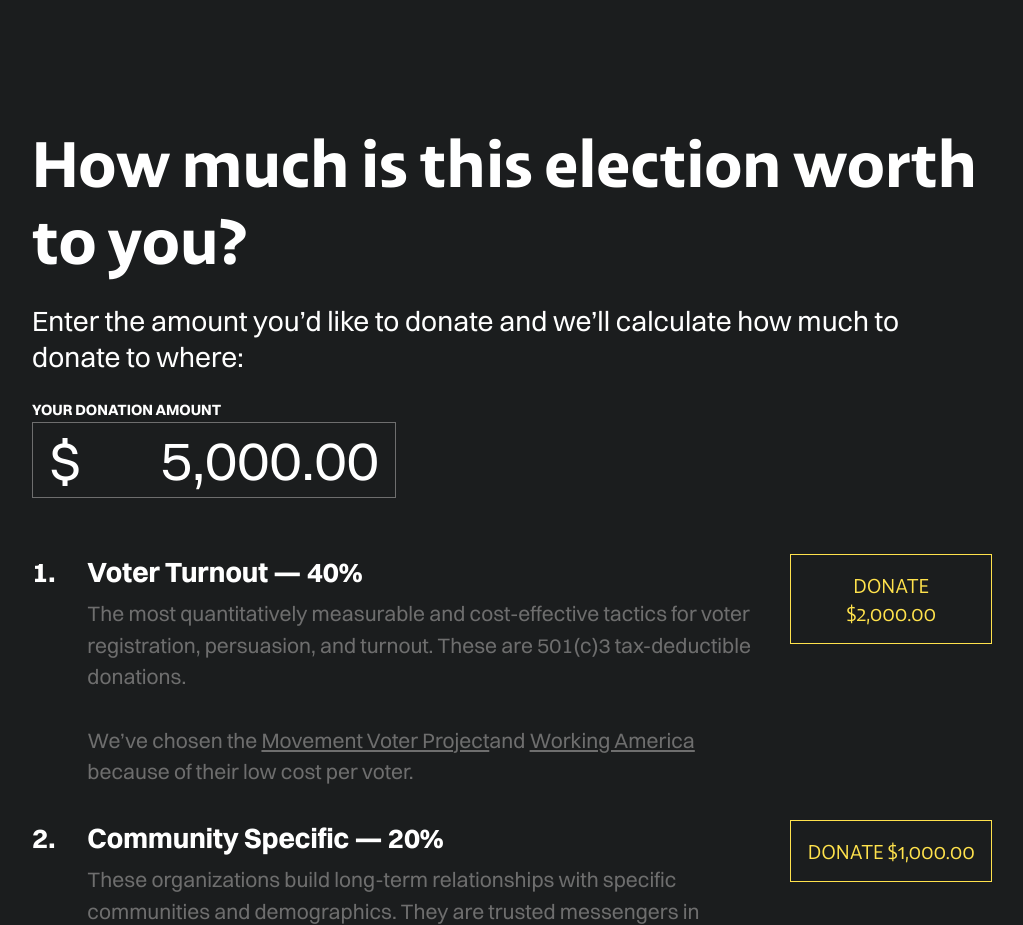
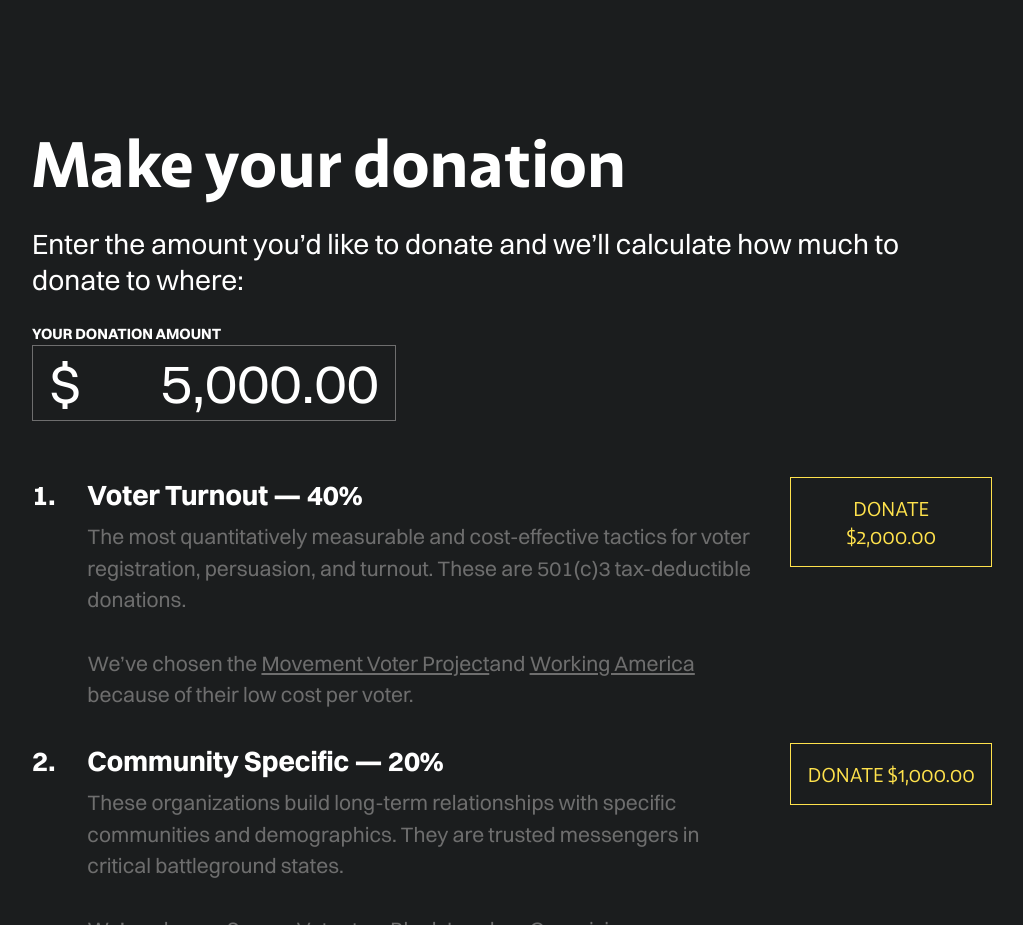
Before and after one commit to front-seat/vstrump, an Astro site: page / in a window 1280 px wide. Shown: the part 2420-3345 px from the top of the page, without its empty margins (128-1151 px from the left). Built offline with nearby package versions, Linux system fonts and the light colour scheme; Astro itself is replaced by a stand-in of ours.

Commit message:
Update Calculator.tsx

```diff
--- a/src/components/Calculator.tsx
+++ b/src/components/Calculator.tsx
@@ -272,7 +272,7 @@ const Calculator = () => {
   const [usd, setUSD] = useState(5000);
   return (
     <div className="flex flex-col space-y-6">
-      <H2 className="text-white">How much is this election worth to you?</H2>
+      <H2 className="text-white">Make your donation</H2>
       <P28 className="text-white">
         Enter the amount you’d like to donate and we’ll
         calculate how much to donate to where:
```
